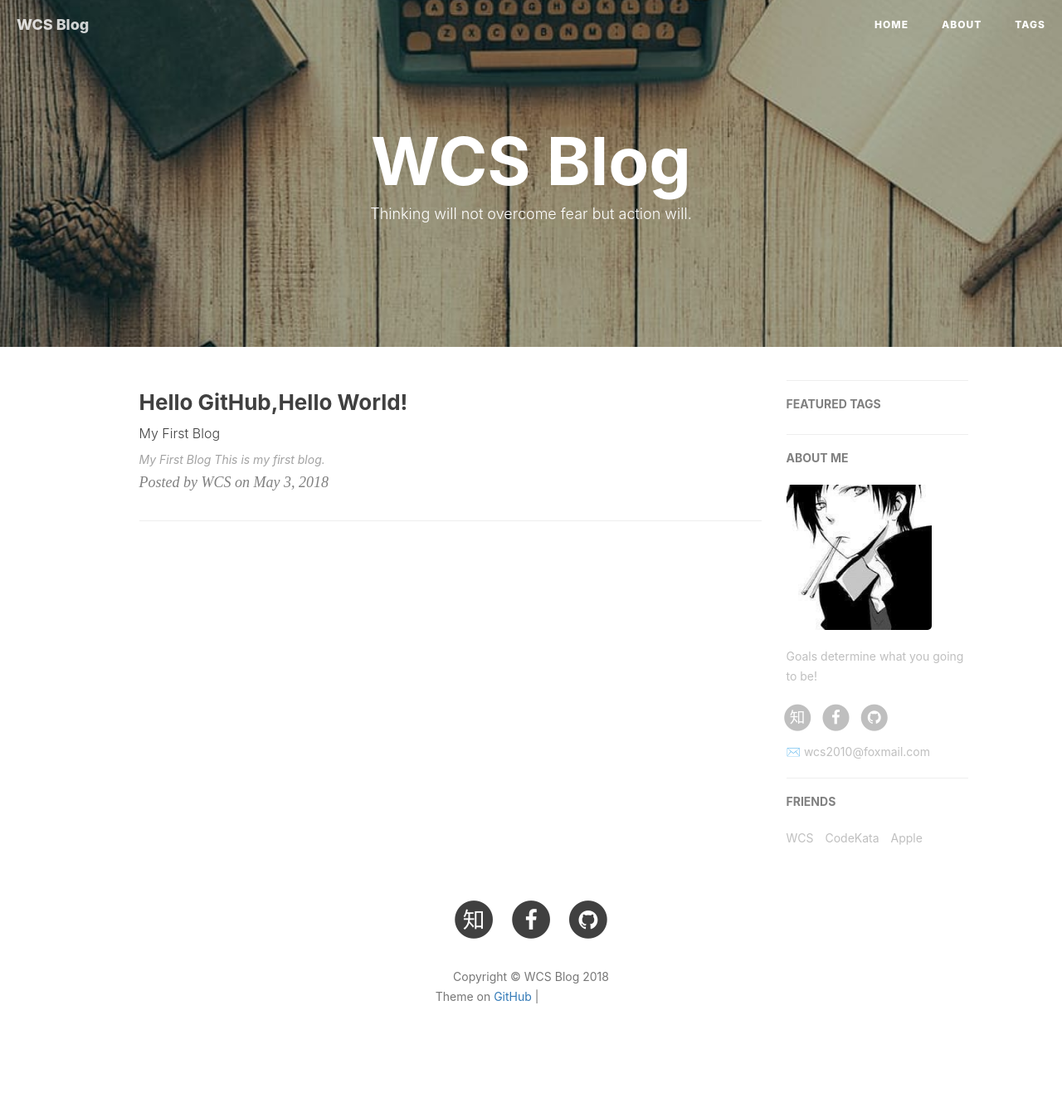
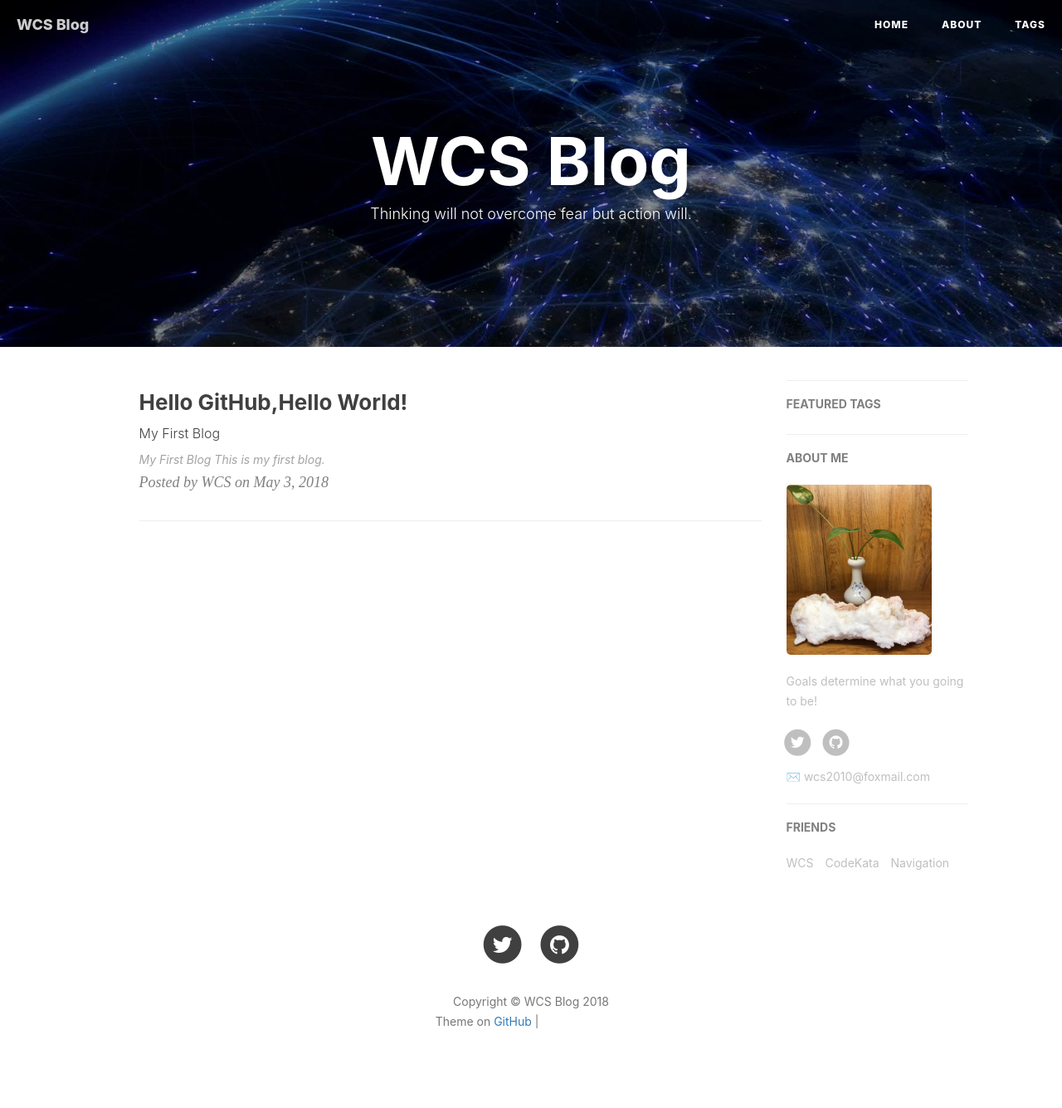
Before and after one commit to Bjorne1/Bjorne1.github.io, a Jekyll site: the page built from index.html, in a window 1280 px wide. Shown: the whole page at 83% size. Built offline with Jekyll 4.4.1, drawn with Linux system fonts in a browser that asks for light colours; nearby versions of some CDN libraries; the list of posts is cut into pages by our own code; comment, search, counter and statistics services are not loaded; before the commit the page ends 1305 px from its top, so only the background shows below that; grey boxes are pictures that could not be loaded.

Commit message:
update _config.yml

```diff
--- a/_config.yml
+++ b/_config.yml
@@ -1,7 +1,7 @@
 # Site settings
 title: WCS Blog
-SEOTitle: 温长生的博客 | WCS Blog
-header-img: img/post-bg-desk.jpg
+SEOTitle: WCS Blog
+header-img: img/post-bg-os-metro.jpg
 email: wcs2010@foxmail.com
 description: "Every failure is leading towards success."
 keyword: "WCS, WCS Blog, 温长生的博客, wenchangsheng, 温长生,java"
@@ -12,17 +12,17 @@ github_repo: "https://github.com/Bjorne1/Bjorne1.github.io.git" # you code repos
 # Sidebar settings
 sidebar: true                           # whether or not using Sidebar.
 sidebar-about-description: "Goals determine what you going to be!"
-sidebar-avatar: /img/avatar_m.jpg      # use absolute URL, seeing it's used in both `/` and `/about/`
+sidebar-avatar: /img/avatar-wcs.jpg      # use absolute URL, seeing it's used in both `/` and `/about/`
 
 
 
 # SNS settings
 RSS: false
 # weibo_username:     qiubaiying
-zhihu_username:     qiubaiying
+#zhihu_username:     qiubaiying
 github_username:    Bjorne1
-facebook_username:  Bjorne1
-#twitter_username:   qiubaiying
+#facebook_username:  Bjorne1
+twitter_username:   Blutous1
 
 
 
@@ -56,11 +56,11 @@ kramdown:
 
 # 评论系统
 # Disqus（https://disqus.com/）
-# disqus_username: qiubaiying
+# disqus_username: Bjorne1
 
 # Gitalk
 gitalk:
-  enable: true    #是否开启Gitalk评论
+  enable: false    #是否开启Gitalk评论
   clientID: f2c84e7629bb1446c1a4                            #生成的clientID
   clientSecret: ca6d6139d1e1b8c43f8b2e19492ddcac8b322d0d    #生成的clientSecret
   repo: Bjorne1.github.io    #仓库名称
@@ -73,10 +73,10 @@ gitalk:
 
 # Analytics settings
 # Baidu Analytics
-ba_track_id: b50bf2b12b5338a1845e33832976fd68
+# ba_track_id: b50bf2b12b5338a1845e33832976fd68
 
 # Google Analytics
-ga_track_id: 'UA-90855596-1'            # Format: UA-xxxxxx-xx
+ga_track_id: 'UA-118603534-1'            # Format: UA-xxxxxx-xx
 ga_domain: wenchangsheng.top               # 默认的是 auto, 这里我是自定义了的域名，你如果没有自己的域名，需要改成auto
 
 
@@ -104,7 +104,7 @@ friends: [
         title: "CodeKata",
         href: "http://codekata.com"
     },{
-        title: "Apple",
-        href: "https://apple.com"
+        title: "Navigation",
+        href: "http://code.giffox.com/"
     }
 ]
```
Also changed, not shown: img/avatar-by1.jpg (deleted), img/avatar-wcs.jpg (added).
